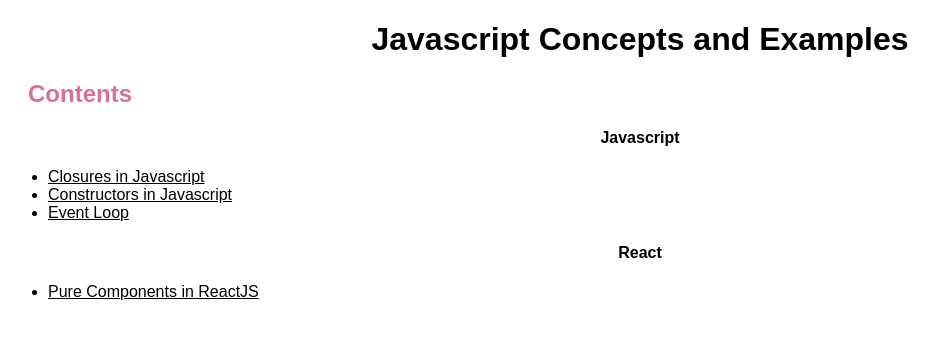
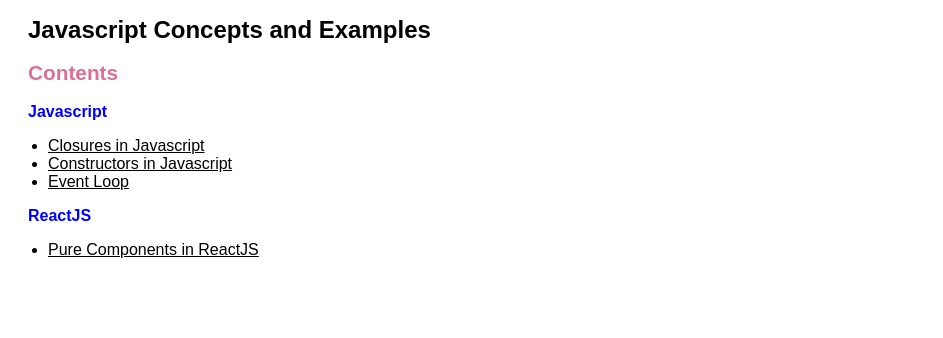
Before and after one commit to AarthiRaman/Javascript-concept-collection, a React (Create React App) app: page / in a window 1280 px wide. Shown: the top 338 px of the page, without its empty margins (0-943 px from the left). Built offline with nearby package versions, Linux system fonts and the light colour scheme.

Commit message:
More Cleanup

```diff
--- a/src/App.js
+++ b/src/App.js
@@ -1,16 +1,70 @@
 import React from "react";
 
+import styled from "styled-components";
+
 import ExcerciseList from "./components/ExerciseList";
+import ExcerciseContainer from "./components/ExerciseContainer";
+
+import { connect } from "react-redux";
+
+import { goToTopic, goToIndex } from "./actions/index";
 
 import "./styles.css";
 
-function App() {
+const AppHeading = styled.h1`
+  font-size: 1.5em;
+  text-align: left;
+  padding: 0 20px;
+  color: charcoal;
+`;
+
+const SubText = styled.h2`
+  font-size: 1.3em;
+  text-align: left;
+  padding: 0 20px;
+  color: palevioletred;
+`;
+
+function App({
+  currentTopic,
+  isIndex,
+  i18n,
+  dispatchGoToIndex,
+  dispatchGoToTopic
+}) {
   return (
     <div className="App">
-      <h1>Javascript Concepts and Examples</h1>
-      <ExcerciseList />
+      <AppHeading>Javascript Concepts and Examples</AppHeading>
+      {!isIndex && (
+        <button onClick={() => dispatchGoToIndex()}>Back to Index</button>
+      )}
+      <SubText>Contents</SubText>
+      {isIndex && (
+        <ExcerciseList topics={i18n.js} onItemClick={dispatchGoToTopic} />
+      )}
+      {isIndex && (
+        <ExcerciseList topics={i18n.react} onItemClick={dispatchGoToTopic} />
+      )}
+
+      {!isIndex && currentTopic && (
+        <ExcerciseContainer textContent={currentTopic} />
+      )}
     </div>
   );
 }
 
-export default App;
+const mapStateToProps = ({ currentTopic, isIndex, i18n }) => ({
+  currentTopic,
+  isIndex,
+  i18n
+});
+
+const mapDispatchToProps = {
+  dispatchGoToTopic: goToTopic,
+  dispatchGoToIndex: goToIndex
+};
+
+export default connect(
+  mapStateToProps,
+  mapDispatchToProps
+)(App);
--- a/src/components/ExerciseContainer.js
+++ b/src/components/ExerciseContainer.js
@@ -1,11 +1,18 @@
 import React from "react";
 import PropTypes from "prop-types";
+import styled from "styled-components";
 
 import Snippets from "../components/Snippets";
 import Heading from "../components/Heading";
 import ReferenceSections from "../components/ReferenceSections";
 import Definition from "../components/Definition";
 import Notes from "../components/Notes";
+
+const ExcerciseWrapper = styled.div`
+  text-align: left;
+  color: charcoal;
+  padding: 0 20px;
+`;
 
 function ExcerciseContainer({ textContent }) {
   const itemMap = {
@@ -17,12 +24,12 @@
   };
 
   return (
-    <div className="excerciseContainer">
+    <ExcerciseWrapper>
       {textContent.map(item => {
         const Component = itemMap[item.type];
         return Component && <Component textContent={item.text} />;
       })}
-    </div>
+    </ExcerciseWrapper>
   );
 }
 
--- a/src/components/ExerciseList.js
+++ b/src/components/ExerciseList.js
@@ -1,18 +1,6 @@
 import React from "react";
 import PropTypes from "prop-types";
 import styled from "styled-components";
-
-import { connect } from "react-redux";
-import ExcerciseContainer from "./ExerciseContainer";
-
-import { goToTopic, goToIndex } from "../actions/index";
-
-const SubText = styled.h1`
-  font-size: 1.5em;
-  text-align: left;
-  padding 0 20px;
-  color: palevioletred;
-`;
 
 const OptionsList = styled.li`
   font-size: 1em;
@@ -21,53 +9,28 @@
   text-decoration: underline;
 `;
 
-function ExerciseList({
-  isIndex,
-  listOfExcercises,
-  currentTopic,
-  dispatchGoToTopic,
-  dispatchGoToIndex,
-  i18n
-}) {
-  const listOfTopicsJS = Object.keys(i18n.js);
-  const listOfTopicsReact = Object.keys(i18n.react);
+const ContentHeading = styled.h3`
+  font-size: 1em;
+  text-align: left;
+  padding: 0 20px;
+  color: blue;
+`;
+
+function ExerciseList({ topics, onItemClick }) {
+  const [heading, ...listOfTopics] = Object.keys(topics);
 
   return (
     <div>
-      {!isIndex && (
-        <button onClick={() => dispatchGoToIndex()}>Back to Index</button>
-      )}
-
-      {isIndex && (
       <div className="ExerciseList">
-          <SubText>Contents</SubText>
-          <h4>Javascript</h4>
+        <ContentHeading>{topics[heading]}</ContentHeading>
         <ul>
-            {listOfTopicsJS.map(topicName => (
-              <OptionsList
-                onClick={() => dispatchGoToTopic(i18n.js[topicName])}
-              >
-                {i18n.js[topicName][0].text}
-              </OptionsList>
-            ))}
-          </ul>
-
-          <h4>React</h4>
-          <ul>
-            {listOfTopicsReact.map(topicName => (
-              <OptionsList
-                onClick={() => dispatchGoToTopic(i18n.react[topicName])}
-              >
-                {i18n.react[topicName][0].text}
+          {listOfTopics.map(topicName => (
+            <OptionsList onClick={() => onItemClick(topics[topicName])}>
+              {topics[topicName][0].text}
             </OptionsList>
           ))}
         </ul>
       </div>
-      )}
-
-      {!isIndex && currentTopic && (
-        <ExcerciseContainer textContent={currentTopic} />
-      )}
     </div>
   );
 }
@@ -77,21 +40,8 @@
 };
 
 ExerciseList.proptypes = {
-  listOfExcercises: PropTypes.arrayOf[PropTypes.object]
+  topics: PropTypes.arrayOf[PropTypes.object],
+  onItemClick: PropTypes.func.isRequired
 };
 
-const mapStateToProps = ({ currentTopic, isIndex, i18n }) => ({
-  currentTopic,
-  isIndex,
-  i18n
-});
-
-const mapDispatchToProps = {
-  dispatchGoToTopic: goToTopic,
-  dispatchGoToIndex: goToIndex
-};
-
-export default connect(
-  mapStateToProps,
-  mapDispatchToProps
-)(ExerciseList);
+export default ExerciseList;
--- a/src/components/Heading.js
+++ b/src/components/Heading.js
@@ -5,7 +5,7 @@
 const DefinitionHeading = styled.h3`
   margin: 45px 0 0px;
   text-align: left;
-  font-size: ${props => `${props.order / 0.25}em`};
+  font-size: ${props => `${props.order / 0.15}em`};
 `;
 
 const Heading = ({ order, textContent, notes }) => (
--- a/src/i18n/index.js
+++ b/src/i18n/index.js
@@ -5,11 +5,13 @@
 
 export default {
   js: {
+    heading: "Javascript",
     Closure: closureText,
     Constructors: constructorsText,
     EventLoop: eventLoop
   },
   react: {
+    heading: "ReactJS",
     PureComponent: pureComponentText
   }
 };
```
Lines whose indentation alone changed are shown as unchanged.
